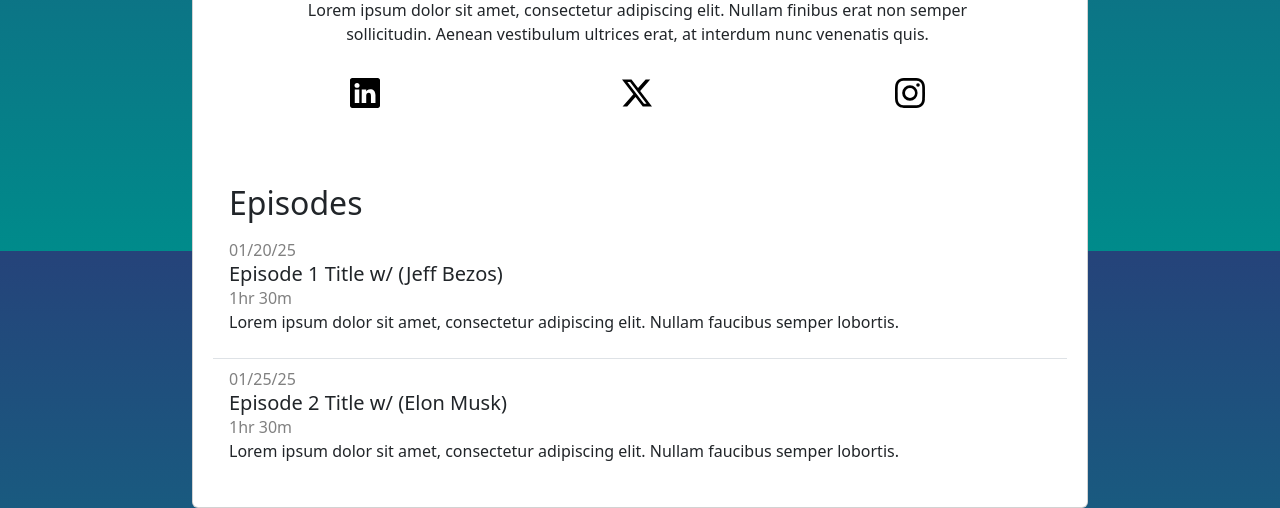
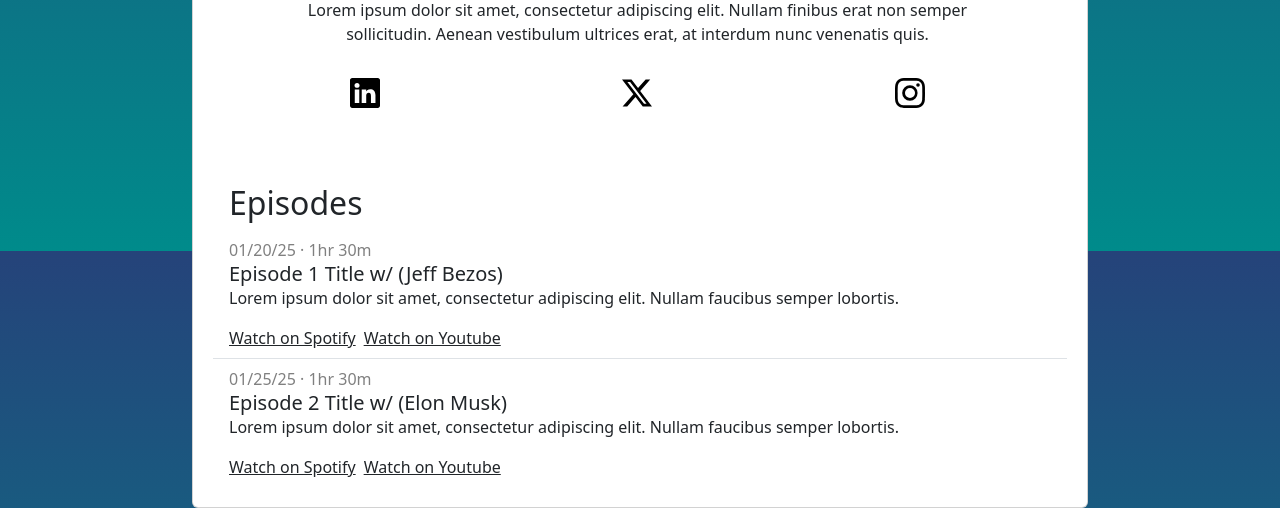
Before and after one commit to Gary-McCart1/podcast, a Flask app: page / in a window 1280 px wide. Shown: the part 549-1057 px from the top of the page. Run offline with Flask 3, Linux system fonts and the light colour scheme.

Commit message:
changed episode length to be with date

```diff
--- a/templates/index.html
+++ b/templates/index.html
@@ -111,12 +111,15 @@
           <ul class="list-group list-group-flush">
             {% for episode in data %}
             <li class="list-group-item">
-              <p class="date">{{episode.date}}</p>
+              <p class="date">{{episode.date}} &middot; {{episode.length}}</p>
               <h5 class="episode-title"><span>{{episode.title}} w/ ({{episode.guest}})</span></h5>
-              <p class="ep-length">{{episode.length}}</p>
               <p class="ep-desc">
                 {{episode.description}}
               </p>
+              <div class="d-flex justify-content-start m-0">
+                <a href="https://spotify.com" class="me-2 text-dark ">Watch on Spotify</a>
+                <a href="https://youtube.com" class="text-dark">Watch on Youtube</a>
+              </div>
             </li>
             {% endfor %}
           </ul>
```
